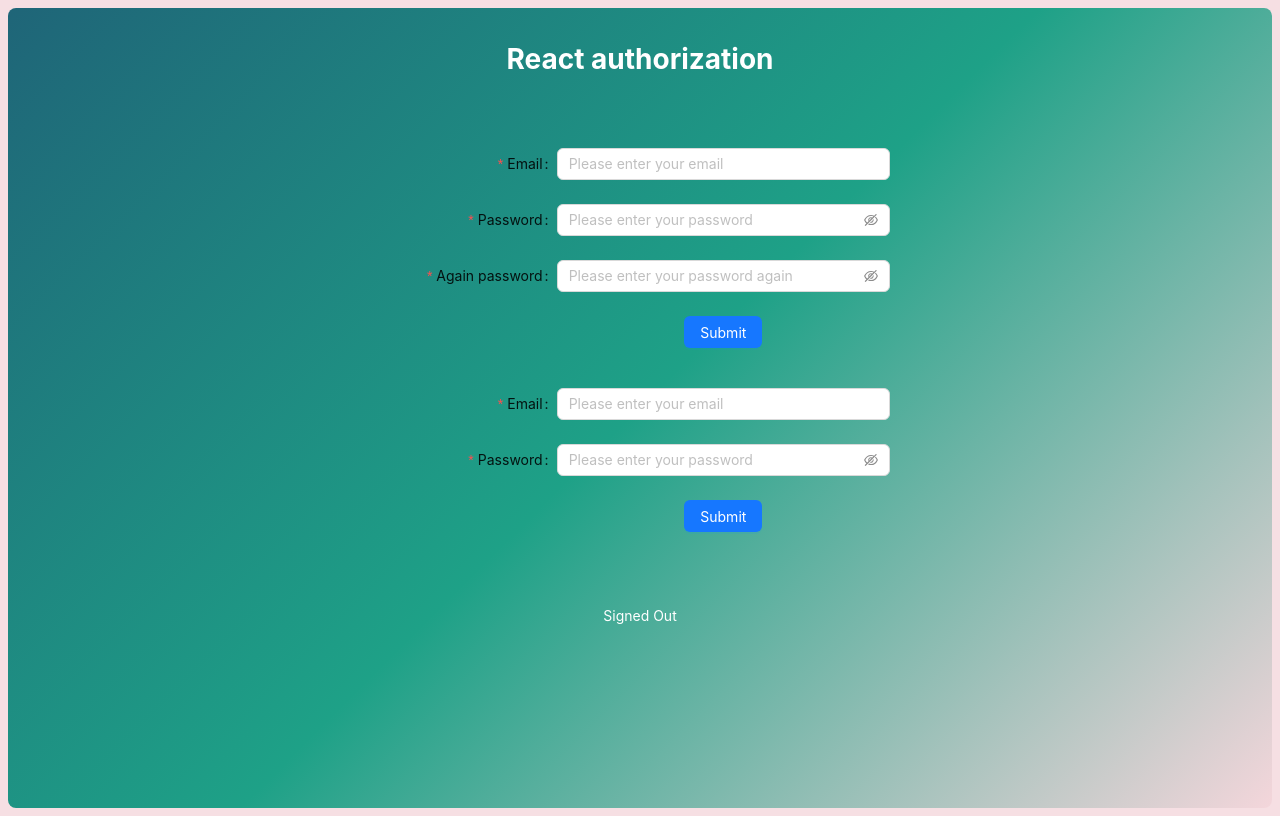
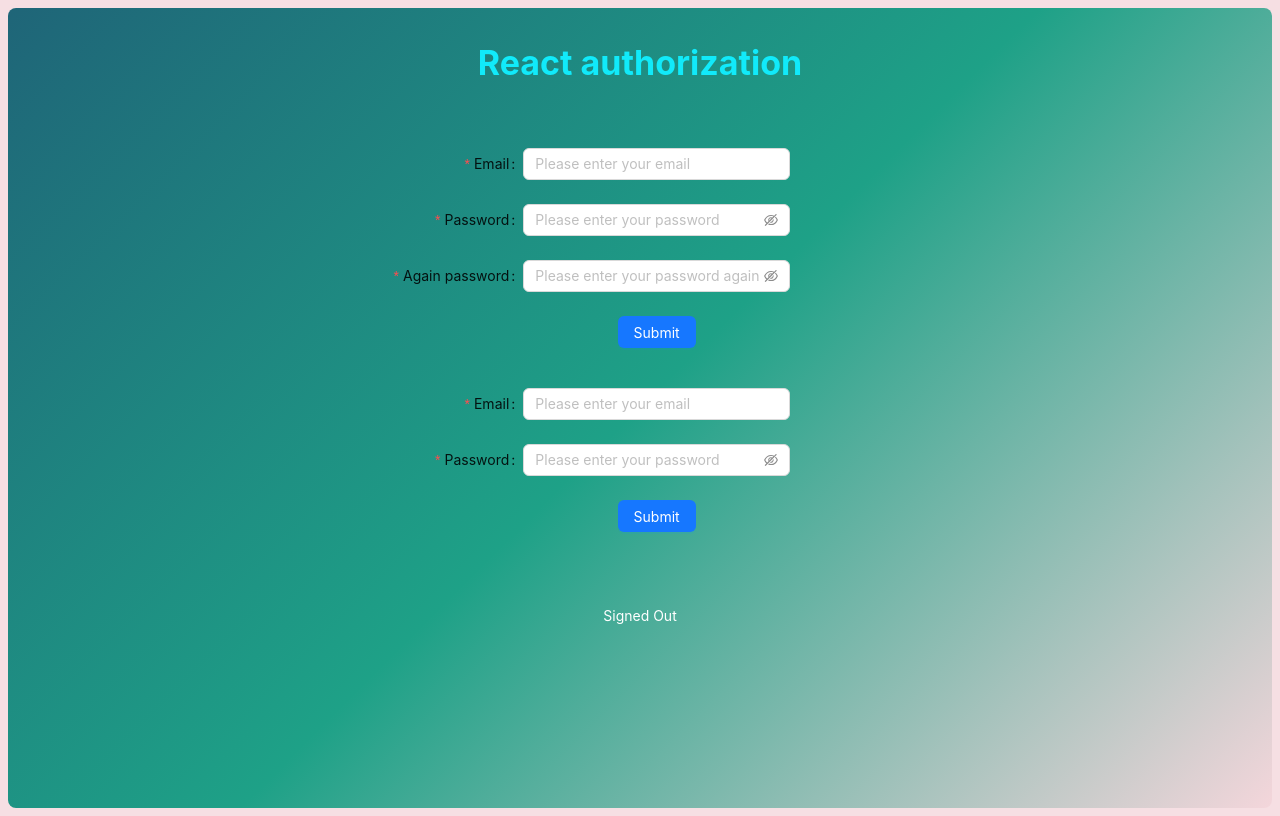
Before and after one commit to Alexander-Konstantinovich/Authorization, a React (Vite) app: page / in a window 1280 px wide. Built offline with nearby package versions, Linux system fonts and the light colour scheme; no server answers.

Commit message:
feat: styling component signUp,signIn use SC

```diff
--- a/src/App.tsx
+++ b/src/App.tsx
@@ -6,20 +6,12 @@
   layoutStyle,
   headerStyle,
   contentStyle,
-} from "./components/auth/styles/flexStyles"
+} from "./components/auth/styles/appStyles"
 
-import styled from "styled-components"
-import { createGlobalStyle } from "styled-components"
-
+import { GlobalStyle, Title } from "./components/auth/styles/appStyles"
 import { Flex, Layout } from "antd"
 
 const { Header, Content } = Layout
-
-const GlobalStyle = createGlobalStyle`
-  body {
-  background-color:  #f6dfe3;
-  }
-`
 
 const App: React.FC = () => {
   return (
@@ -27,7 +19,7 @@
       <GlobalStyle />
       <Layout style={layoutStyle}>
         <Header style={headerStyle}>
-          <h1>React authorization</h1>
+          <Title>React authorization</Title>
         </Header>
         <Content style={contentStyle}>
           <SignUp />
--- a/src/components/auth/SignIn.tsx
+++ b/src/components/auth/SignIn.tsx
@@ -3,8 +3,13 @@
 import { Button, Form, Input } from "antd"
 
 import { useAppSelector, useAppDispatch } from "../../app/hooks"
-import { setAddEmail, setAddError, setAddPassword } from "../../redux/user/slice";
-import { selectUser } from "../../redux/user/selectors";
+import {
+  setAddEmail,
+  setAddError,
+  setAddPassword,
+} from "../../redux/user/slice"
+import { selectUser } from "../../redux/user/selectors"
+import { DivForm } from "./styles/userStyles"
 
 type UserType = {
   email?: string
@@ -14,9 +19,8 @@
 }
 
 const SignIn = () => {
-
-  const {email, password, error} = useAppSelector(selectUser)
-  const dispatch = useAppDispatch();
+  const { email, password, error } = useAppSelector(selectUser)
+  const dispatch = useAppDispatch()
 
   function logIn() {
     signInWithEmailAndPassword(auth, email, password)
@@ -26,11 +30,12 @@
         setAddEmail("")
         setAddPassword("")
       })
-      .catch(error => (error.message));
-			setAddError('Sorry, couldn`t find your account')
+      .catch(error => error.message)
+    setAddError("Sorry, couldn`t find your account")
   }
 
   return (
+    <DivForm>
       <Form
         name="basic"
         labelCol={{ span: 8 }}
@@ -68,9 +73,10 @@
           <Button type="primary" htmlType="submit" onClick={logIn}>
             Submit
           </Button>
-        {error ? <p style={{color: 'red'}}>{error}</p>:''}
+          {error ? <p style={{ color: "red" }}>{error}</p> : ""}
         </Form.Item>
       </Form>
+    </DivForm>
   )
 }
 
--- a/src/components/auth/SignUp.tsx
+++ b/src/components/auth/SignUp.tsx
@@ -3,7 +3,7 @@
 import { Button, Form, Input } from "antd"
 import { useAppSelector, useAppDispatch } from "../../app/hooks"
 import { setAddEmail, setAddError, setAddPassword, setAddCopyPassword } from "../../redux/user/slice";
-
+import { DivForm } from "./styles/userStyles";
 
 interface UserType  {
   email?: string;
@@ -33,13 +33,13 @@
       .catch(error => console.log(error))
   }
 
-
   return (
+    <DivForm>
     <Form
       name="basic"
       labelCol={{ span: 8 }}
       wrapperCol={{ span: 16 }}
-      style={{ maxWidth: 600, marginTop: 40 }}
+      style={{ maxWidth: 600}}
       initialValues={{ remember: true }}
       onFinish={register}
       onFinishFailed={register}
@@ -88,6 +88,7 @@
         {error ? <p style={{color: 'red'}}>{error}</p>:''}
       </Form.Item>
     </Form>
+    </DivForm>
   )
 }
 
--- a/src/components/auth/styles/flexStyles.tsx
+++ b/src/components/auth/styles/appStyles.tsx
@@ -1,3 +1,6 @@
+import styled, { keyframes } from "styled-components"
+import { createGlobalStyle } from "styled-components"
+
 export const layoutStyle: React.CSSProperties = {
   display: 'flex',
   justifyContent: 'center',
@@ -26,3 +29,27 @@
   lineHeight: '120px',
   color: '#fff',
 };
+
+export const GlobalStyle = createGlobalStyle`
+  body {
+  background-color:  #f6dfe3;
+  }
+`
+
+const glowingAnimation = keyframes`
+  0% {
+    color: #0feafa;
+  }
+  50% {
+    color: #fff;
+  }
+  100% {
+    color: #0feafa;
+  }
+`;
+
+export const Title = styled.h1`
+  font-size: 34px;
+  font-weight: bold;
+  animation: ${glowingAnimation} 5.5s linear infinite;
+`
--- /dev/null
+++ b/src/components/auth/styles/userStyles.tsx
@@ -0,0 +1,9 @@
+import styled from "styled-components"
+
+export const DivForm = styled.div<{mode?:string}>`
+margin-top: 40px;
+margin-right: 20%;
+`;
+// export const ParagraphError = styled.p<{error?: string}>`
+//   color: ${props => props.error ? 'red' : 'none'};
+// `;
```
Lines whose indentation alone changed are shown as unchanged.
